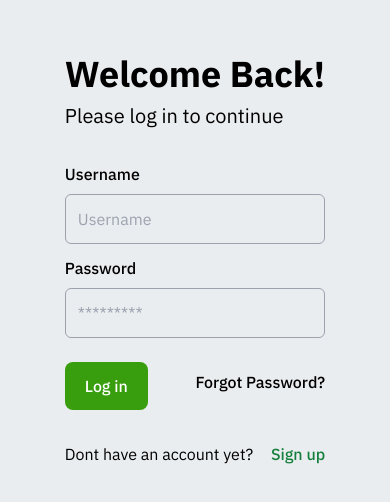
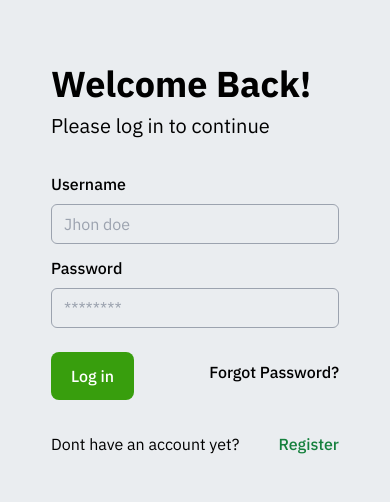
Before and after one commit to skilvul-challenge-asean-youth-forum/front-end-final-project-asyf-fe42-be24, a React (Vite) app: page /login in a window 390 px wide. Shown: the part 158-660 px from the top of the page. Built offline with nearby package versions, Linux system fonts and the light colour scheme.

Commit message:
Create : Register page

```diff
--- a/src/components/LoginForm.jsx
+++ b/src/components/LoginForm/LoginForm.jsx
@@ -1,23 +1,16 @@
-import Button from "../components/Button";
-
+import Button from "../Button";
+import TextField from "../TextField";
+import { Link } from "react-router-dom";
 const LoginForm = () => {
   return (
     <form>
       <div className="mb-3">
         <label className="font-medium mb-2 flex">Username</label>
-        <input
-          type="text"
-          placeholder="Username"
-          className="w-full border rounded-md bg-transparent border-gray-400 p-3"
-        />
+        <TextField type="text" placeHolder="Jhon doe" />
       </div>
       <div className="mb-3">
         <label className="font-medium mb-2 flex">Password</label>
-        <input
-          type="password"
-          placeholder="*********"
-          className="w-full border rounded-md bg-transparent border-gray-400 p-3"
-        />
+        <TextField type="password" placeHolder="********" />
       </div>
       <div className="flex justify-between items-center mb-6 mt-6">
         <Button name="Log in" />
@@ -27,9 +20,12 @@ const LoginForm = () => {
       </div>
       <div className="mt-4 flex justify-between items-center">
         Dont have an account yet?
-        <span className="mt-2 text-green-700 cursor-pointer font-medium mb-2 hover:underline">
-          Sign up
-        </span>
+        <Link
+          to="/register"
+          className="mt-2 text-green-700 cursor-pointer font-medium mb-2 hover:underline"
+        >
+          Register
+        </Link>
       </div>
     </form>
   );
--- /dev/null
+++ b/src/components/RegisterForm/RegisterForm.jsx
@@ -0,0 +1,27 @@
+import Button from "../Button";
+import TextField from "../TextField";
+import { Link } from "react-router-dom";
+
+const RegisterForm = () => {
+  return (
+    <form className="flex flex-col gap-y-4">
+      <TextField type="text" placeHolder="Username" />
+      <TextField type="email" placeHolder="Example@site.com" />
+      <TextField type="text" placeHolder="Your Country" />
+      <TextField type="password" placeHolder="Password" />
+      <TextField type="password" placeHolder="Confirm Password" />
+
+      <Button name="Register" />
+      <div>
+        <p>
+          Already have account?{" "}
+          <Link to="/login" className="text-blue-500 underline">
+            Login
+          </Link>
+        </p>
+      </div>
+    </form>
+  );
+};
+
+export default RegisterForm;
--- /dev/null
+++ b/src/components/TextField.jsx
@@ -0,0 +1,11 @@
+const TextField = ({ type, placeHolder }) => {
+  return (
+    <input
+      type={type}
+      placeholder={placeHolder}
+      className="w-full border rounded-md bg-transparent border-gray-400 p-3 h-10"
+    />
+  );
+};
+
+export default TextField;
--- a/src/pages/loginpage/Login.jsx
+++ b/src/pages/loginpage/Login.jsx
@@ -1,4 +1,4 @@
-import LoginForm from "../../components/LoginForm";
+import LoginForm from "../../components/LoginForm/LoginForm";
 
 function Login() {
   return (
@@ -11,7 +11,7 @@ function Login() {
             alt="Loginbg"
           />
           <div className="col-span-1 flex justify-center items-center">
-            <div className="min-w-[800] px-8">
+            <div className="w-4/5 px-3">
               <div className="mb-8">
                 <h1 className="text-4xl font-bold">Welcome Back!</h1>
                 <p className="text-xl mt-2">Please log in to continue</p>
--- /dev/null
+++ b/src/pages/register/Register.jsx
@@ -0,0 +1,30 @@
+import RegisterForm from "../../components/RegisterForm/RegisterForm";
+import MainLayout from "../../layouts/main-layout";
+const Register = () => {
+  return (
+    <MainLayout>
+      <div className="flex flex-col flex-auto w-full h-screen">
+        <div className="h-full">
+          <div className="grid lg:grid-cols-2 h-full">
+            <img
+              className="w-full h-full object-cover object-center lg:flex bg-no-repeat hidden"
+              src="https://thaivolunteer.org/eng/wp-content/uploads/2013/09/ayf_update2010.jpg"
+              alt="Loginbg"
+            />
+            <div className="flex justify-center p-11 text-center">
+              <div className="w-4/5 px-3">
+                <div className="mb-8">
+                  <h1 className="text-4xl font-bold">Welcome</h1>
+                  <p className="text-xl mt-2">Please Register your Account</p>
+                </div>
+                <RegisterForm />
+              </div>
+            </div>
+          </div>
+        </div>
+      </div>
+    </MainLayout>
+  );
+};
+
+export default Register;
--- a/src/router/Router.jsx
+++ b/src/router/Router.jsx
@@ -2,12 +2,14 @@ import { Routes, Route } from "react-router-dom";
 import Home from "../pages/homepage/Home";
 import Login from "../pages/loginpage/Login";
 import About from "../pages/about/About";
+import Register from "../pages/register/Register";
 
 export const Router = () => {
   return (
     <Routes>
       <Route path="/" element={<Home />} />
       <Route path="/login" element={<Login />} />
+      <Route path="/register" element={<Register />} />
       <Route path="/about" element={<About />} />
     </Routes>
   );
```
Also changed, not shown: 1 other file (tests, documents, lock files or other folders).
